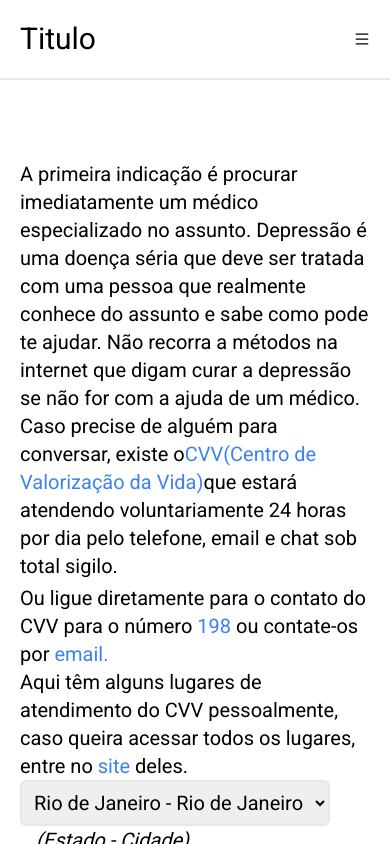
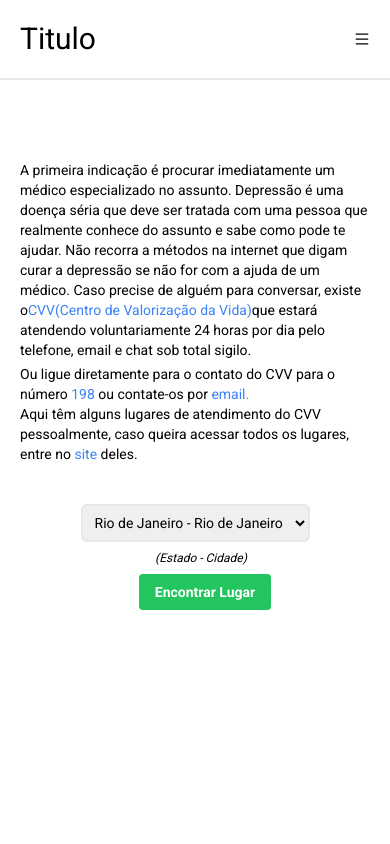
Before and after one commit to nicholascostadev/vidaecarreira, a React (Create React App) app: page /ajuda in a window 390 px wide. Built offline with nearby package versions, Linux system fonts and the light colour scheme.

Commit message:
FIX: Responsiveness on '/ajuda' page

```diff
--- a/src/components/Header.tsx
+++ b/src/components/Header.tsx
@@ -55,35 +55,36 @@ const Header = () => {
 					className="mr-5 mt-8 hover:cursor-pointer absolute right-0 top-0"
 					onClick={toggleMenu}
 				/>
-				<div className="md:hidden flex flex-col border-b-2 w-full pb-5">
+				<div className="md:hidden flex flex-col w-full pb-5">
 					<h1 className="text-3xl">Titulo</h1>
 				</div>
+				<hr />
 				<div className="md:hidden flex flex-col">
 					<a
 						href="#definicao"
 						onClick={toggleMenu}
-						className="py-5 hover:border-b-2 hover:border-gray-400 border-b-2 border-transparent transition-all"
+						className="py-5 hover:border-b-2 mt-4 text-center hover:border-gray-400 border-b-2 border-transparent transition-all"
 					>
 						O que é
 					</a>
 					<a
 						href="#diferenca"
 						onClick={toggleMenu}
-						className="py-5 hover:border-b-2 hover:border-gray-400 border-b-2 border-transparent transition-all"
+						className="py-5 hover:border-b-2 text-center hover:border-gray-400 border-b-2 border-transparent transition-all"
 					>
 						Tristeza ou Depressão?
 					</a>
 					<a
 						href="#sintomas"
 						onClick={toggleMenu}
-						className="py-5 hover:border-b-2 hover:border-gray-400 border-b-2 border-transparent transition-all"
+						className="py-5 hover:border-b-2 text-center hover:border-gray-400 border-b-2 border-transparent transition-all"
 					>
 						Sintomas
 					</a>
 					<Link
 						to="/ajuda"
 						onClick={toggleMenu}
-						className="my-5 lg:px-10 px-5 ml-5 py-2 rounded-full bg-green-500 hover:bg-green-600 text-white  "
+						className="my-5 text-center lg:px-10 px-5 ml-5 py-2 rounded-full bg-green-500 hover:bg-green-600 text-white  "
 					>
 						Ajuda
 					</Link>
--- a/src/pages/Help.tsx
+++ b/src/pages/Help.tsx
@@ -25,7 +25,7 @@ const Help = () => {
 		<div className="help h-screen">
 			<Header />
 			<div className="text-xl h-100 lg:px-20 px-5 pb-5">
-				<p className="mt-40 mb-1 ">
+				<p className="mt-40 mb-1 lg:text-xl md:text-lg text-sm  ">
 					A primeira indicação é procurar imediatamente um médico especializado
 					no assunto. Depressão é uma doença séria que deve ser tratada com uma
 					pessoa que realmente conhece do assunto e sabe como pode te ajudar.
@@ -34,66 +34,86 @@ const Help = () => {
 					existe o
 					<a
 						href="https://www.cvv.org.br/"
-						className="text-blue-500 hover:underline"
+						className="text-blue-500 hover:underline lg:text-xl md:text-lg text-sm"
 					>
 						CVV(Centro de Valorização da Vida)
 					</a>
 					que estará atendendo voluntariamente 24 horas por dia pelo telefone,
 					email e chat sob total sigilo.
 				</p>
-				<p>
+				<p className="lg:text-xl md:text-lg text-sm">
 					Ou ligue diretamente para o contato do CVV para o número
-					<span className="text-blue-500"> 198</span> ou contate-os por{' '}
+					<span className="text-blue-500 lg:text-xl md:text-lg text-sm">
+						{' '}
+						198
+					</span>{' '}
+					ou contate-os por{' '}
 					<a
 						href="https://www.cvv.org.br/e-mail/"
-						className="text-blue-500 hover:underline"
+						className="text-blue-500 hover:underline lg:text-lg md:text-lg text-sm"
 					>
 						email.
 					</a>
 				</p>
-				<p>
+				<p className="lg:text-xl md:text-lg text-sm">
 					Aqui têm alguns lugares de atendimento do CVV pessoalmente, caso
 					queira acessar todos os lugares, entre no
 					<a
 						href="https://www.cvv.org.br/"
 						target="__blank"
-						className="text-blue-500 hover:underline"
+						className="text-blue-500 hover:underline lg:text-xl md:text-lg text-sm"
 					>
 						{' '}
 						site
 					</a>{' '}
 					deles.
 				</p>
+				<div className="flex md:flex-row flex-col mt-10 items-center">
 					<select
-					className="border-2 rounded-md p-2 "
+						className="border-2 rounded-md p-2 max-h-12 lg:text-xl md:text-lg text-sm"
 						onChange={e => {
 							setSelectedOption(e.target.value);
 							console.log(e.target.value);
 						}}
 					>
 						{options.map(option => (
-						<option key={option} value={option}>
+							<option
+								key={option}
+								value={option}
+								className="lg:text-xl md:text-lg text-sm"
+							>
 								{option}
 							</option>
 						))}
 					</select>
-				<em className="ml-4 mr-1">(Estado - Cidade)</em>
+					<em className="ml-4 mr-1 lg:text-lg md:text-sm text-xs md:mt-0 px-2 mt-2">
+						(Estado - Cidade)
+					</em>
 					<button
 						onClick={() => {
 							getPlaces();
 						}}
-					className="bg-green-500 hover:bg-green-600 ml-5 text-white font-bold py-2 px-4 rounded mt-10"
+						className="bg-green-500 hover:bg-green-600 ml-5 text-white font-bold py-2 px-4 rounded lg:text-xl md:text-lg text-sm text-center md:mt-0 mt-2"
 					>
 						Encontrar Lugar
 					</button>
+				</div>
 				<div className="grid lg:grid-cols-3 md:grid-cols-2 grid-cols-1 gap-6">
 					{place.map((item: any) => {
 						return (
-							<div className="border-2 rounded-xl mt-5 p-5 drop-shadow-lg">
-								<p>Local: {item.title}</p>
-								<p>Endereço: {item.address}</p>
-								<p>Número de telefone: {item.phone}</p>
-								<p>Atendimento de {item.time}</p>
+							<div className="border-2 rounded-xl mt-5 p-5 drop-shadow-lg ">
+								<p className="lg:text-xl md:text-lg text-sm">
+									Local: {item.title}
+								</p>
+								<p className="lg:text-xl md:text-lg text-sm">
+									Endereço: {item.address}
+								</p>
+								<p className="lg:text-xl md:text-lg text-sm">
+									Número de telefone: {item.phone}
+								</p>
+								<p className="lg:text-xl md:text-lg text-sm">
+									Atendimento de {item.time}
+								</p>
 							</div>
 						);
 					})}
```
Lines whose indentation alone changed are shown as unchanged.
